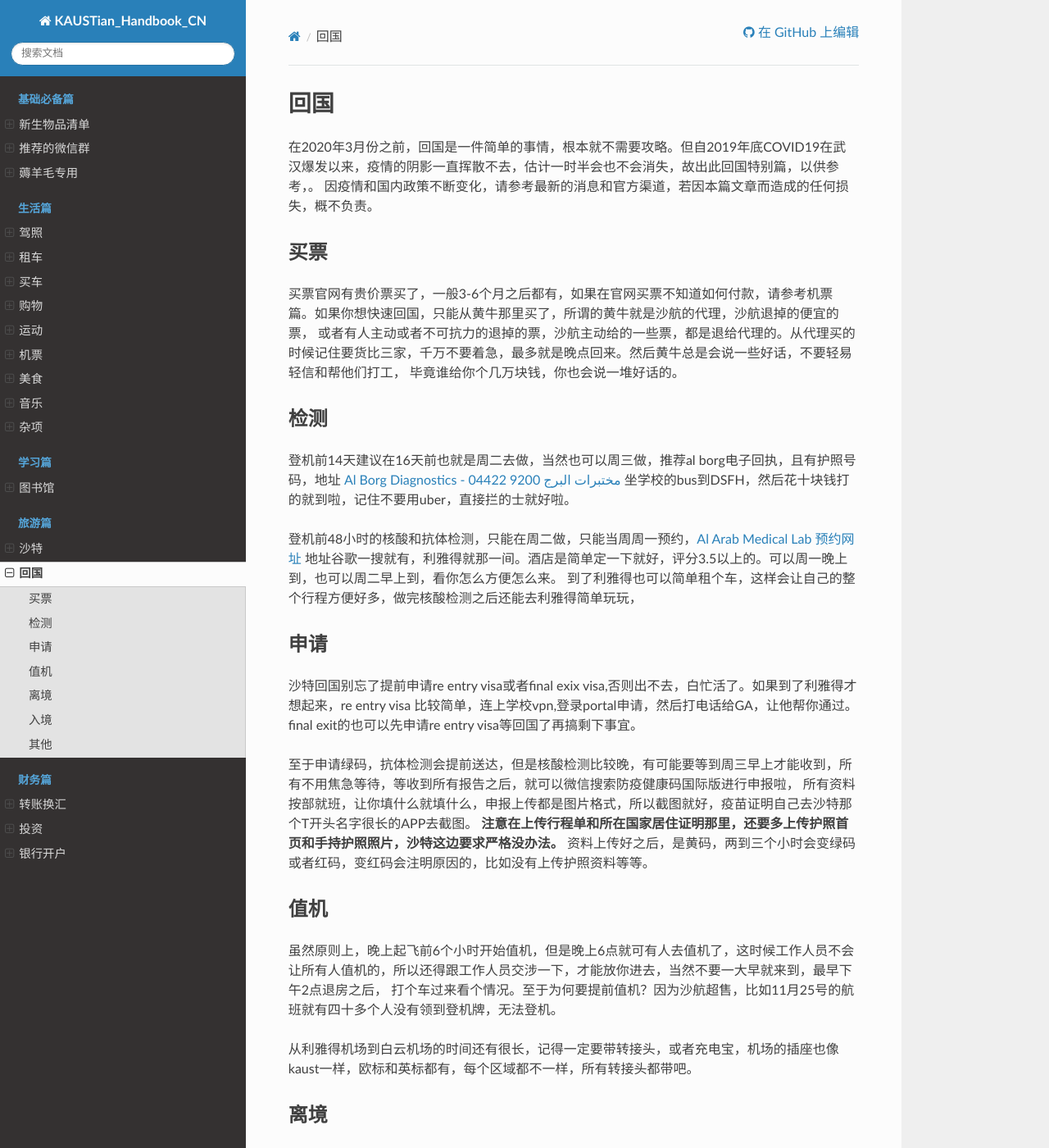
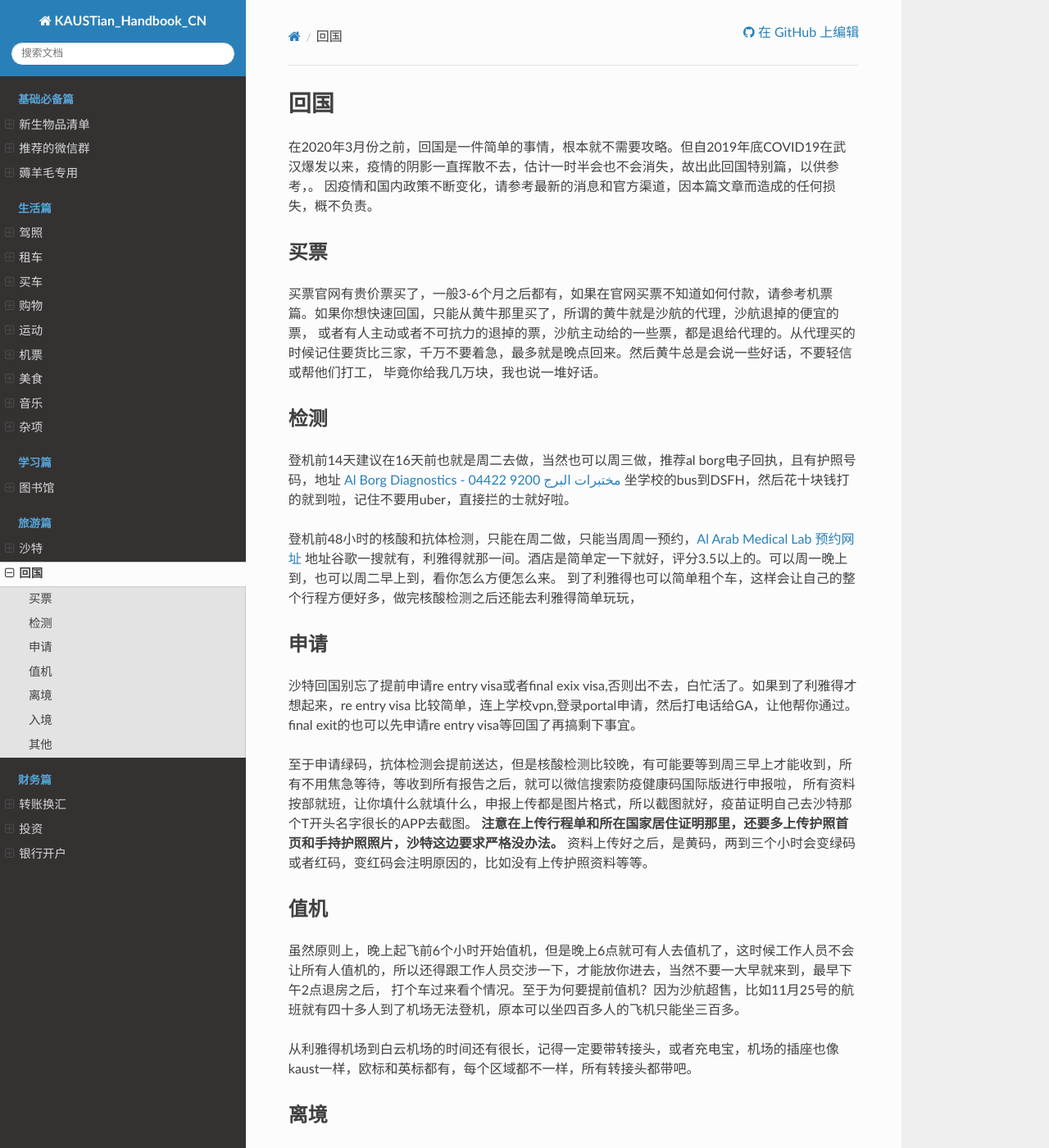
Before and after one commit to guochengqian/KAUSTian_Handbook_CN, a Sphinx documentation site: the page built from docs/content/travel/backhome.rst, in a window 1280 px wide and 1400 px high. Shown: the whole window at 82% size. Built offline with Sphinx 7.4.7 and the Read the Docs theme 2.0.0, drawn with Linux system fonts in a browser that asks for light colours; some of the changed text lies outside the part shown.

Commit message:
revise backhome

```diff
--- a/docs/content/travel/backhome.rst
+++ b/docs/content/travel/backhome.rst
@@ -4,15 +4,15 @@
 ======
 
 在2020年3月份之前，回国是一件简单的事情，根本就不需要攻略。但自2019年底COVID19在武汉爆发以来，疫情的阴影一直挥散不去，估计一时半会也不会消失，故出此回国特别篇，以供参考，。
-因疫情和国内政策不断变化，请参考最新的消息和官方渠道，若因本篇文章而造成的任何损失，概不负责。
+因疫情和国内政策不断变化，请参考最新的消息和官方渠道，因本篇文章而造成的任何损失，概不负责。
 
 
 买票
 -----------
 
 买票官网有贵价票买了，一般3-6个月之后都有，如果在官网买票不知道如何付款，请参考机票篇。如果你想快速回国，只能从黄牛那里买了，所谓的黄牛就是沙航的代理，沙航退掉的便宜的票，
-或者有人主动或者不可抗力的退掉的票，沙航主动给的一些票，都是退给代理的。从代理买的时候记住要货比三家，千万不要着急，最多就是晚点回来。然后黄牛总是会说一些好话，不要轻易轻信和帮他们打工，
-毕竟谁给你个几万块钱，你也会说一堆好话的。
+或者有人主动或者不可抗力的退掉的票，沙航主动给的一些票，都是退给代理的。从代理买的时候记住要货比三家，千万不要着急，最多就是晚点回来。然后黄牛总是会说一些好话，不要轻信或帮他们打工，
+毕竟你给我几万块，我也说一堆好话。
 
 检测
 -----------
@@ -39,14 +39,14 @@
 值机
 -----------
 虽然原则上，晚上起飞前6个小时开始值机，但是晚上6点就可有人去值机了，这时候工作人员不会让所有人值机的，所以还得跟工作人员交涉一下，才能放你进去，当然不要一大早就来到，最早下午2点退房之后，
-打个车过来看个情况。至于为何要提前值机？因为沙航超售，比如11月25号的航班就有四十多个人没有领到登机牌，无法登机。
+打个车过来看个情况。至于为何要提前值机？因为沙航超售，比如11月25号的航班就有四十多人到了机场无法登机，原本可以坐四百多人的飞机只能坐三百多。
 
 从利雅得机场到白云机场的时间还有很长，记得一定要带转接头，或者充电宝，机场的插座也像kaust一样，欧标和英标都有，每个区域都不一样，所有转接头都带吧。
 
 
 离境
 -----------
-不知道拿到了登机牌过了海关，盖了戳，还会不会刷人，所有在登机时间一小时前到登机口等着吧，其他时候可以随便逛逛。
+不知道拿到了登机牌过了海关，盖了戳，还会不会刷人，所以在登机时间一小时前到登机口等着吧，其他时候可以随便逛逛。
 
 入境
 -----------
@@ -57,4 +57,4 @@
 其他
 -----------
 如果没有受过相关训练或者没戴手套玩手机，忍不住上厕所，忍不住吃东西，没有必要穿防护服，一般防护服是给医院医生护士穿的，也不会长时间穿。从值机到到入住酒店，时间可长达24小时！
-大多数的人，穿防护服头露出来，手露出来，脚露出来，相当于多穿一件雨衣而已，而且太哈人了和雨衣比起来。
+大多数的人，穿防护服头露出来，手露出来，脚露出来，相当于多穿一件雨衣而已，而且太哈人了。
```
